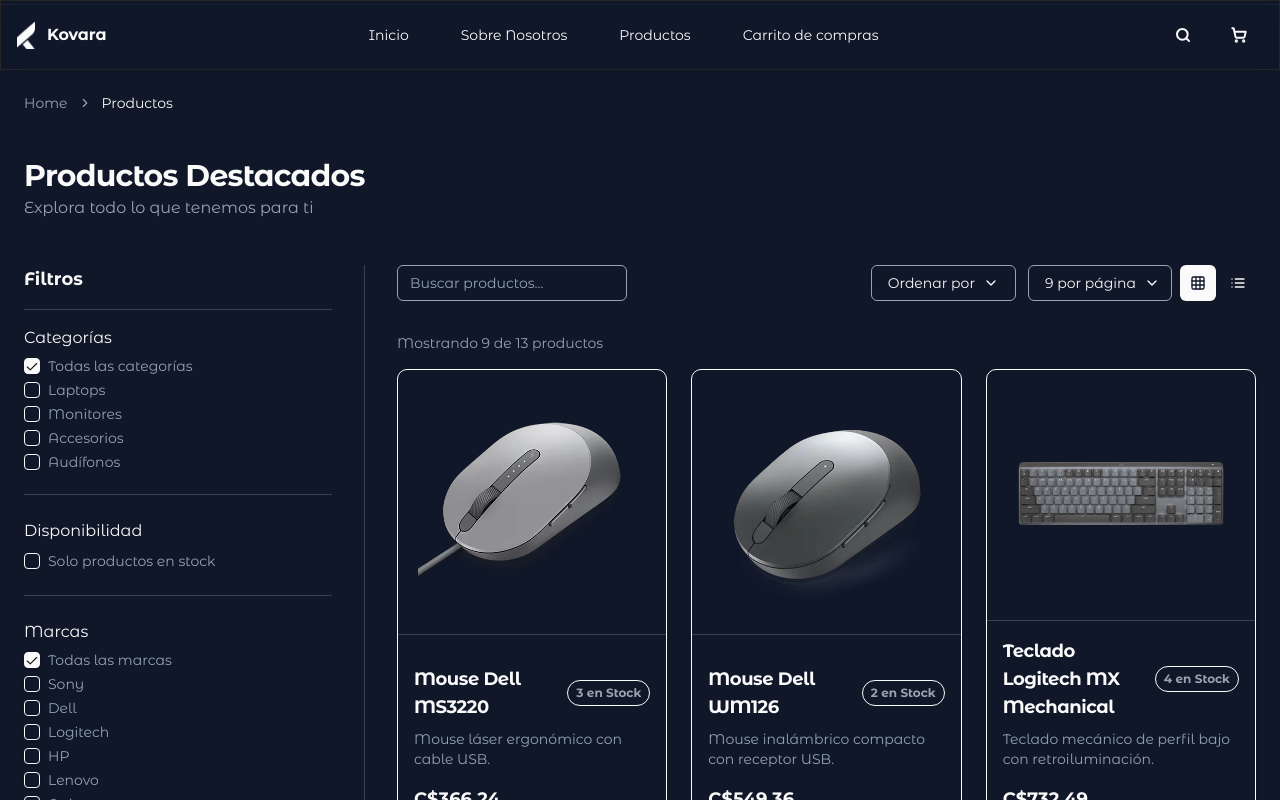
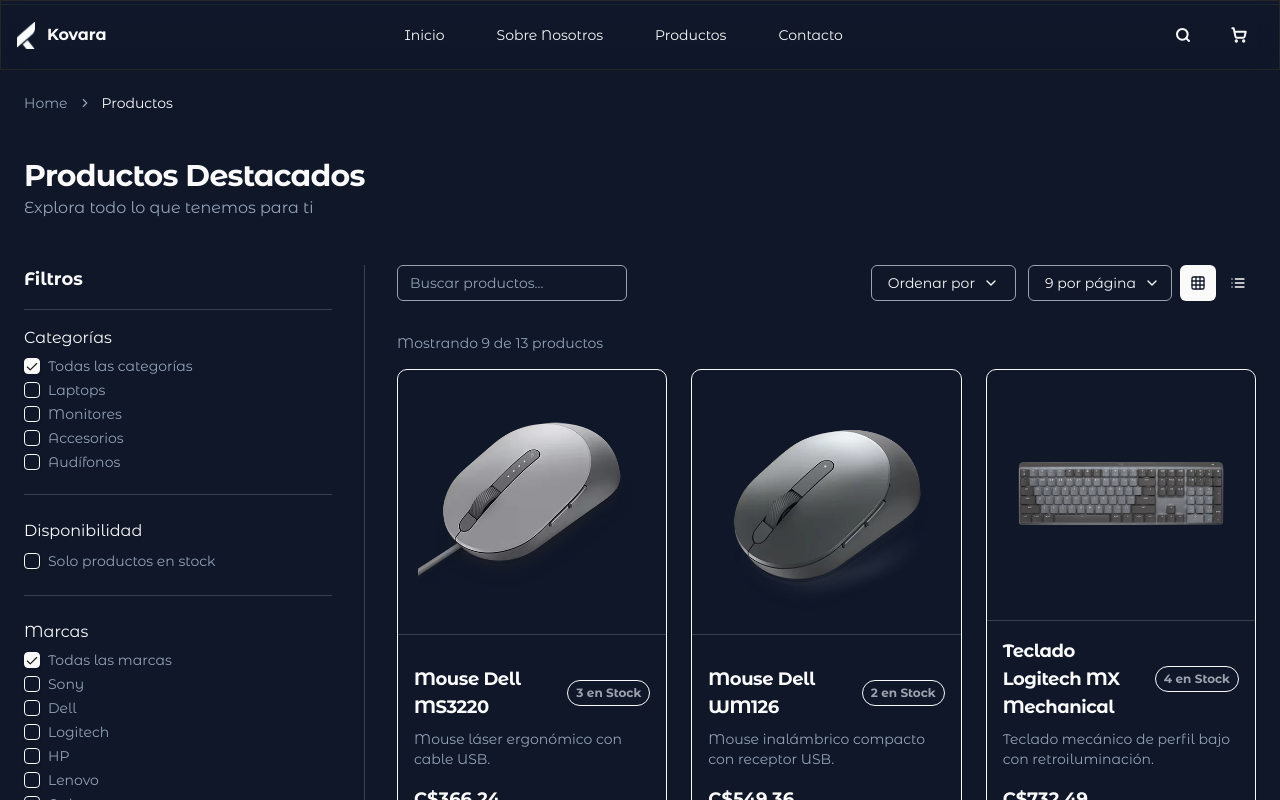
Before and after one commit to aaronportobanco/kovara-website, a Next.js app: page /products in a window 1280 px wide. Shown: the top 800 px of the page. Built offline with nearby package versions, Linux system fonts and the light colour scheme.

Commit message:
Update Navbar icons and modify Datalinks for improved navigation

```diff
--- a/src/components/layout/Navbar.jsx
+++ b/src/components/layout/Navbar.jsx
@@ -4,7 +4,7 @@ import React, { useState, useEffect } from "react";
 import { Button } from "@/components/ui/button";
 import {
   ShoppingCart,
-  ArrowDownRight,
+  ArrowUpRight,
   Search,
   Menu,
 } from "lucide-react";
@@ -88,7 +88,7 @@ const NavLinks = () => {
                 className="hover:text-[#3B82F6] font-medium group flex items-center gap-2 transition-all duration-300"
               >
                 {link.label}
-                <ArrowDownRight className="max-w-0 overflow-hidden group-hover:max-w-[120px] transition-all duration-300" />
+                <ArrowUpRight className="max-w-0 overflow-hidden group-hover:max-w-[120px] transition-all duration-300" />
               </Button>
             </a>
           );
@@ -101,7 +101,7 @@ const NavLinks = () => {
                 className="hover:text-[#3B82F6] font-medium group flex items-center gap-2 transition-all duration-300"
               >
                 {link.label}
-                <ArrowDownRight className="max-w-0 overflow-hidden group-hover:max-w-[120px] transition-all duration-300" />
+                <ArrowUpRight className="max-w-0 overflow-hidden group-hover:max-w-[120px] transition-all duration-300" />
               </Button>
             </Link>
           );
--- a/src/data/MockData.js
+++ b/src/data/MockData.js
@@ -348,8 +348,8 @@ export const Datalinks = [
     Icon: <Boxes className="mr-2" strokeWidth={3} />,
   },
   {
-    href: "/cart-products",
-    label: "Carrito de compras",
+    href: "/",
+    label: "Contacto",
     Icon: <Phone className="mr-2" strokeWidth={3} />,
   },
 ];
```
